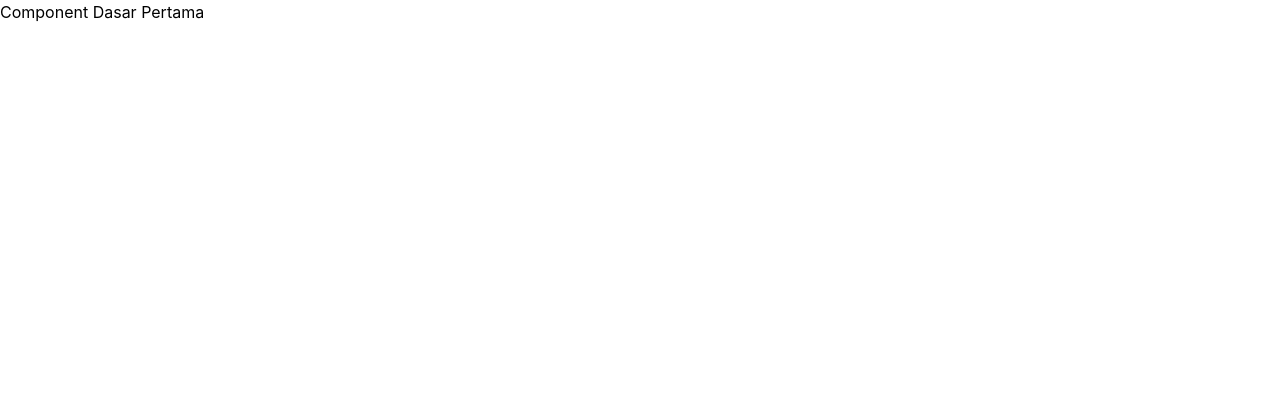
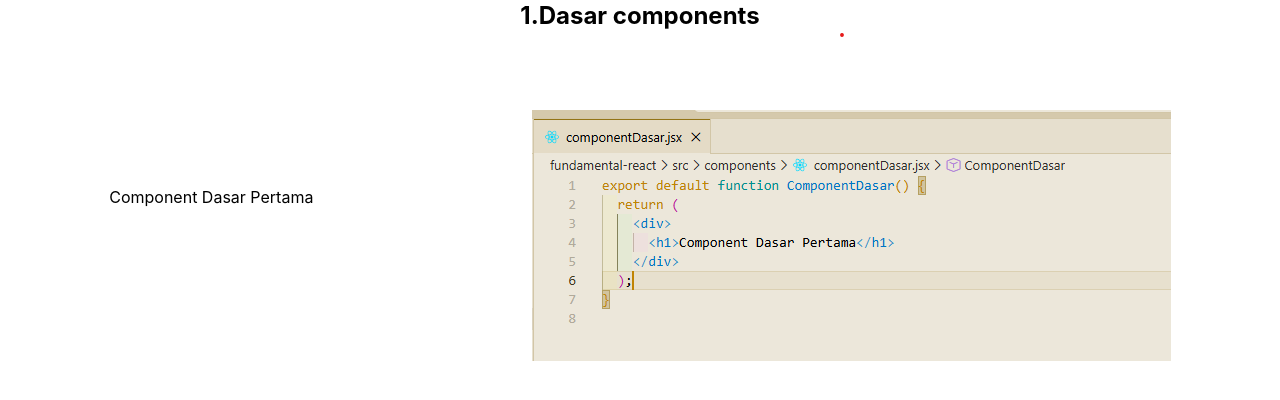
Before and after one commit to MuhammadRamdani121/Fundamental_ReactJS, a React (Vite) app: page / in a window 1280 px wide. Shown: the top 400 px of the page. Built offline with nearby package versions, Linux system fonts and the light colour scheme.

Commit message:
Menambahkan Folder 1.component dasar

```diff
--- a/src/components/componentDasar.jsx
+++ b/src/components/componentDasar.jsx
@@ -1,7 +1,14 @@
+import img1 from "../assets/1.png";
 export default function ComponentDasar() {
   return (
-    <div>
-      <h1>Component Dasar Pertama</h1>
+    <div className="">
+      <header className="text-center text-2xl font-bold">
+        <h1>1.Dasar components </h1>
+      </header>
+      <main className="flex justify-around items-center">
+        <h1>Component Dasar Pertama</h1>
+        <img src={img1} />
+      </main>
     </div>
   );
 }
```
Also changed, not shown: src/assets/1.png (added).
